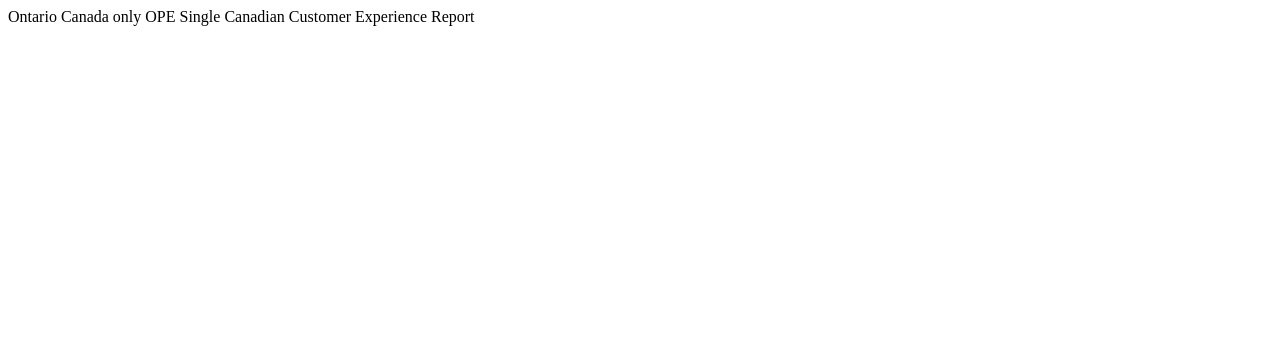
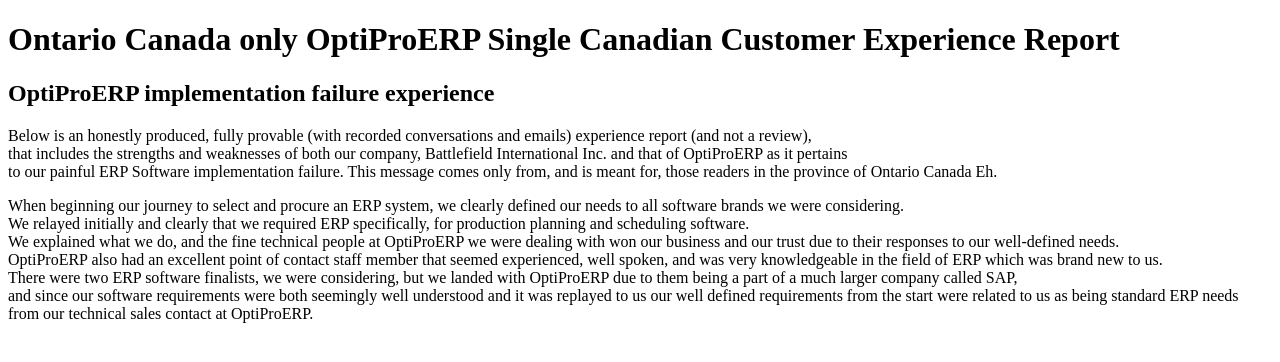
Before and after one commit to battlefieldev/battlefieldev.github.io, a plain HTML site: page index.html in a window 1280 px wide. Drawn offline with Linux system fonts and the light colour scheme.

Commit message:
Update index.html

```diff
--- a/index.html
+++ b/index.html
@@ -4,9 +4,29 @@
 </head>
 <body>
     <div>
-        <header1>
-            Ontario Canada only OPE Single Canadian Customer Experience Report
-        </header1>
+        <h1>
+            Ontario Canada only OptiProERP Single Canadian Customer Experience Report
+        </h1>
+    </div>
+    <div>
+        <h2>
+            OptiProERP implementation failure experience
+        </h2>
+    </div>
+    <div>
+        <p>
+            Below is an honestly produced, fully provable (with recorded conversations and emails) experience report (and not a review), <br>
+             that includes the strengths and weaknesses of both our company, Battlefield International Inc. and that of OptiProERP as it pertains <br>
+             to our painful ERP Software implementation failure. This message comes only from, and is meant for, those readers in the province of Ontario Canada Eh.
+        </p>
+        <p>
+            When beginning our journey to select and procure an ERP system, we clearly defined our needs to all software brands we were considering.<br>
+            We relayed initially and clearly that we required ERP specifically, for production planning and scheduling software.<br>
+            We explained what we do, and the fine technical people at OptiProERP we were dealing with won our business and our trust due to their responses to our well-defined needs.<br>
+            OptiProERP also had an excellent point of contact staff member that seemed experienced, well spoken, and was very knowledgeable in the field of ERP which was brand new to us.<br>
+            There were two ERP software finalists, we were considering, but we landed with OptiProERP due to them being a part of a much larger company called SAP,<br>
+            and since our software requirements were both seemingly well understood and it was replayed to us our well defined requirements from the start were related to us as being standard ERP needs from our technical sales contact at OptiProERP.
+        </p>
     </div>
 </body>
 </html>
```
